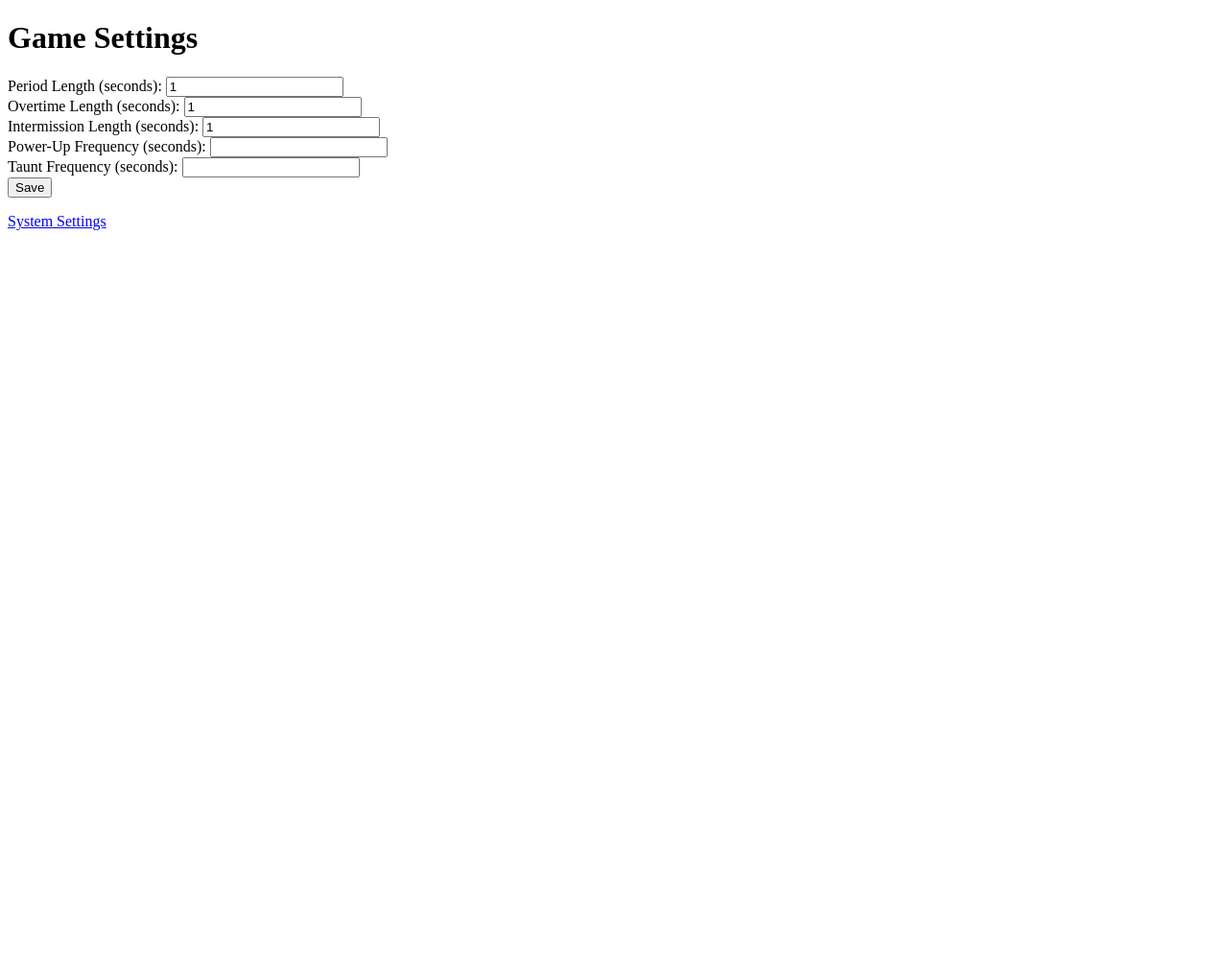
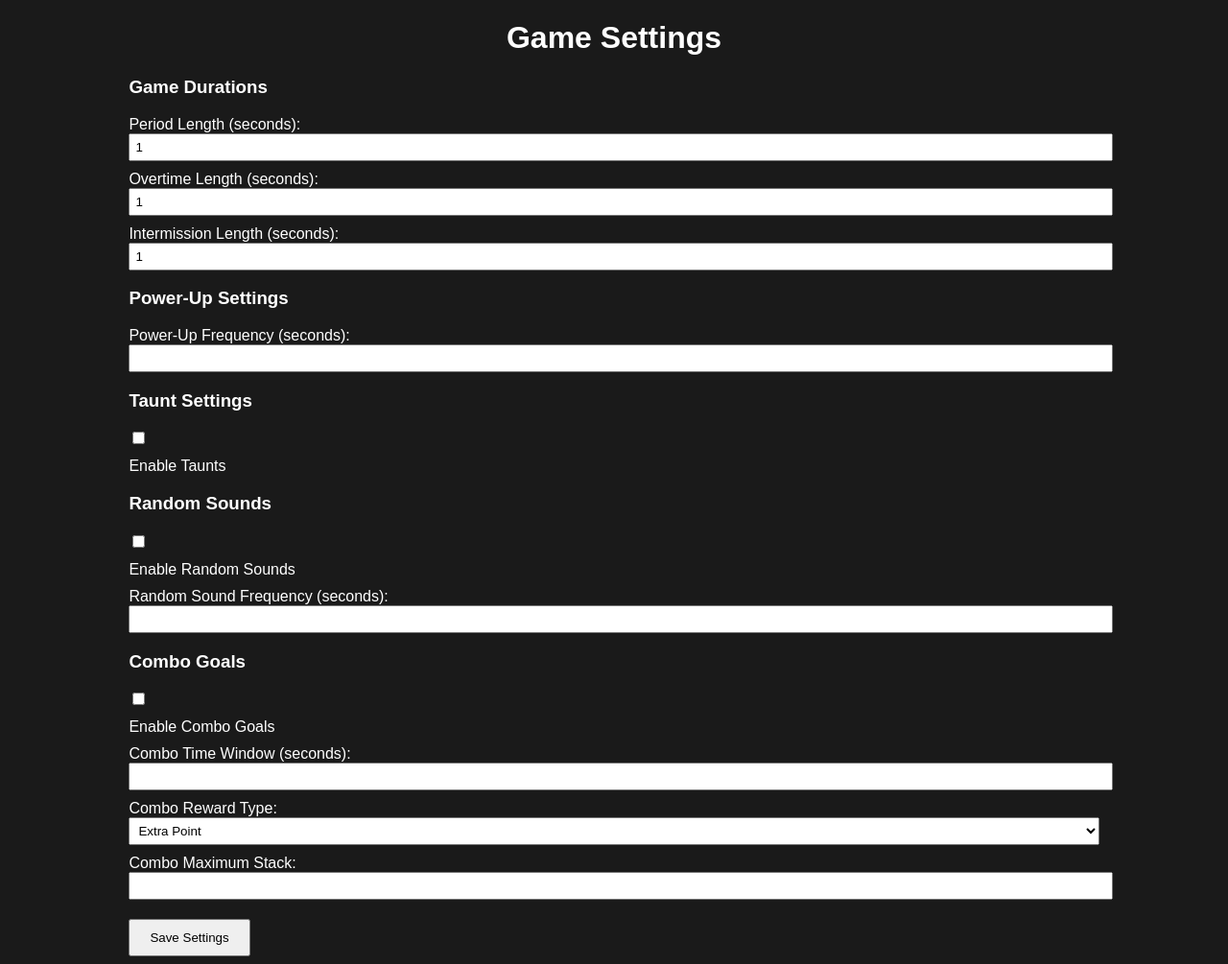
Before and after one commit to iceman23e/bubble-hockey-2, a Flask app: template templates/settings.html in a window 1280 px wide. Shown: the whole page at 96% size. Before the commit the page ends 240 px from the top, so only its background shows below. Run offline with Flask 2, Linux system fonts and the light colour scheme; the template is opened without the code that fills it: most values are stand-ins (such as "Sample title", 1, 10 or a date in 2020).

Commit message:
Update settings.html

```diff
--- a/templates/settings.html
+++ b/templates/settings.html
@@ -1,28 +1,78 @@
+<!-- templates/settings.html -->
+
 <!DOCTYPE html>
 <html>
 <head>
     <title>Game Settings</title>
+    <style>
+        /* Add your styles here to enhance the page */
+        body { font-family: Arial, sans-serif; background-color: #1a1a1a; color: #fff; }
+        .container { width: 80%; margin: 0 auto; }
+        h1 { text-align: center; }
+        form { margin-top: 20px; }
+        label { display: block; margin-top: 10px; }
+        input[type="text"], input[type="number"], select { width: 100%; padding: 5px; }
+        button { padding: 10px 20px; margin-top: 20px; }
+        .checkbox { display: inline-block; margin-right: 10px; }
+    </style>
 </head>
 <body>
+    <div class="container">
         <h1>Game Settings</h1>
-    <form method="post">
+        <form method="POST">
+            <!-- Game Settings -->
+            <h3>Game Durations</h3>
             <label for="period_length">Period Length (seconds):</label>
-        <input type="number" name="period_length" value="{{ settings['period_length'] }}"><br>
+            <input type="number" name="period_length" value="{{ settings['period_length'] }}">
 
             <label for="overtime_length">Overtime Length (seconds):</label>
-        <input type="number" name="overtime_length" value="{{ settings['overtime_length'] }}"><br>
+            <input type="number" name="overtime_length" value="{{ settings['overtime_length'] }}">
 
             <label for="intermission_length">Intermission Length (seconds):</label>
-        <input type="number" name="intermission_length" value="{{ settings['intermission_length'] }}"><br>
+            <input type="number" name="intermission_length" value="{{ settings['intermission_length'] }}">
 
+            <!-- Power-Up Settings -->
+            <h3>Power-Up Settings</h3>
             <label for="power_up_frequency">Power-Up Frequency (seconds):</label>
-        <input type="number" name="power_up_frequency" value="{{ settings['power_up_frequency'] }}"><br>
+            <input type="number" name="power_up_frequency" value="{{ settings['power_up_frequency'] }}">
 
-        <label for="taunt_frequency">Taunt Frequency (seconds):</label>
-        <input type="number" name="taunt_frequency" value="{{ settings['taunt_frequency'] }}"><br>
+            <!-- Taunt Settings -->
+            <h3>Taunt Settings</h3>
+            <div class="checkbox">
+                <input type="checkbox" name="taunts_enabled" {% if settings['taunts_enabled'] %}checked{% endif %}>
+                <label for="taunts_enabled">Enable Taunts</label>
+            </div>
 
-        <input type="submit" value="Save">
+            <!-- Random Sounds -->
+            <h3>Random Sounds</h3>
+            <div class="checkbox">
+                <input type="checkbox" name="random_sounds_enabled" {% if settings['random_sounds_enabled'] %}checked{% endif %}>
+                <label for="random_sounds_enabled">Enable Random Sounds</label>
+            </div>
+            <label for="random_sound_frequency">Random Sound Frequency (seconds):</label>
+            <input type="number" name="random_sound_frequency" value="{{ settings['random_sound_frequency'] }}">
+
+            <!-- Combo Goals -->
+            <h3>Combo Goals</h3>
+            <div class="checkbox">
+                <input type="checkbox" name="combo_goals_enabled" {% if settings['combo_goals_enabled'] %}checked{% endif %}>
+                <label for="combo_goals_enabled">Enable Combo Goals</label>
+            </div>
+            <label for="combo_time_window">Combo Time Window (seconds):</label>
+            <input type="number" name="combo_time_window" value="{{ settings['combo_time_window'] }}">
+
+            <label for="combo_reward_type">Combo Reward Type:</label>
+            <select name="combo_reward_type">
+                <option value="extra_point" {% if settings['combo_reward_type'] == 'extra_point' %}selected{% endif %}>Extra Point</option>
+                <option value="power_up" {% if settings['combo_reward_type'] == 'power_up' %}selected{% endif %}>Power-Up</option>
+            </select>
+
+            <label for="combo_max_stack">Combo Maximum Stack:</label>
+            <input type="number" name="combo_max_stack" value="{{ settings['combo_max_stack'] }}">
+
+            <!-- Submit Button -->
+            <button type="submit">Save Settings</button>
         </form>
-    <p><a href="{{ url_for('system_settings') }}">System Settings</a></p>
+    </div>
 </body>
 </html>
```
Lines whose indentation alone changed are shown as unchanged.
